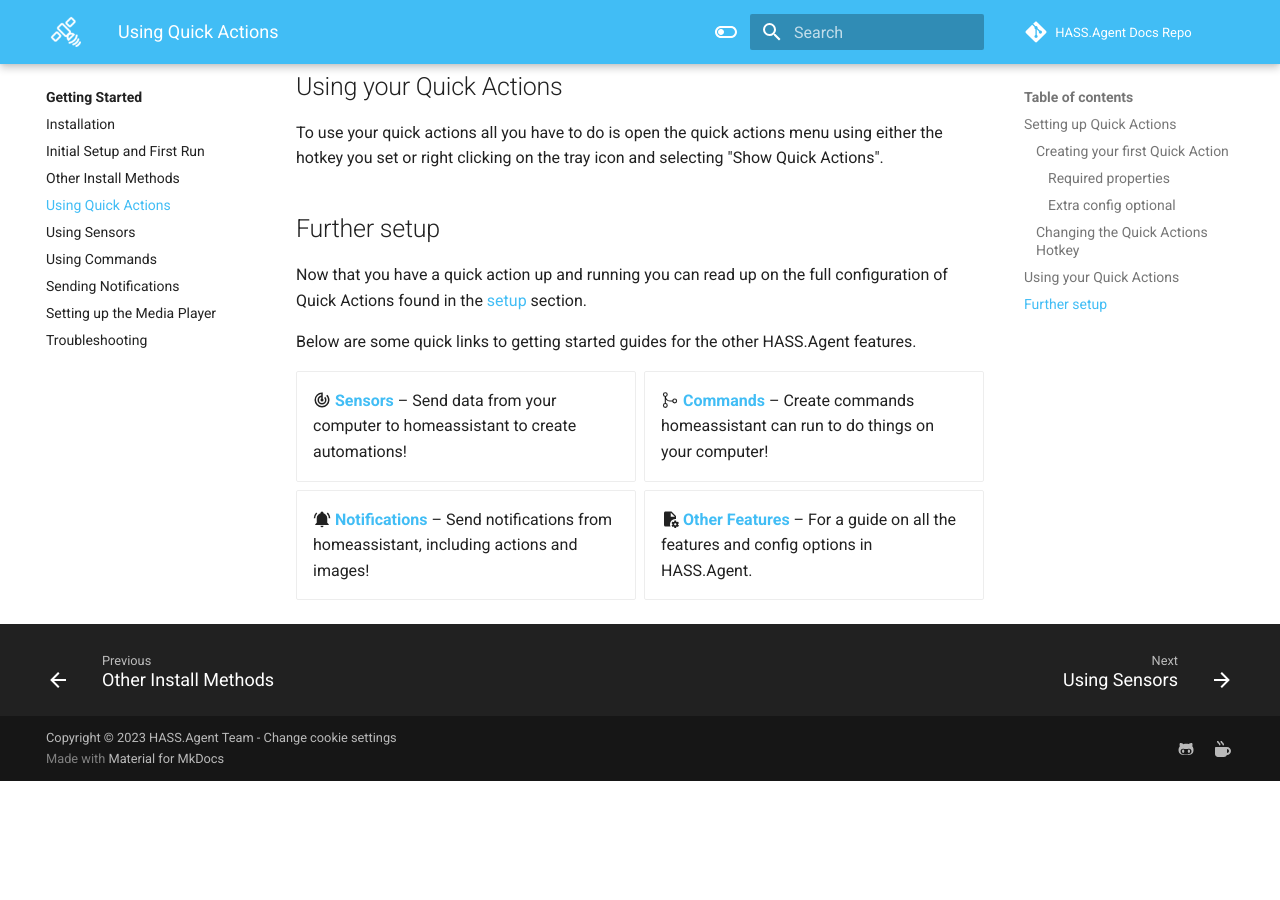
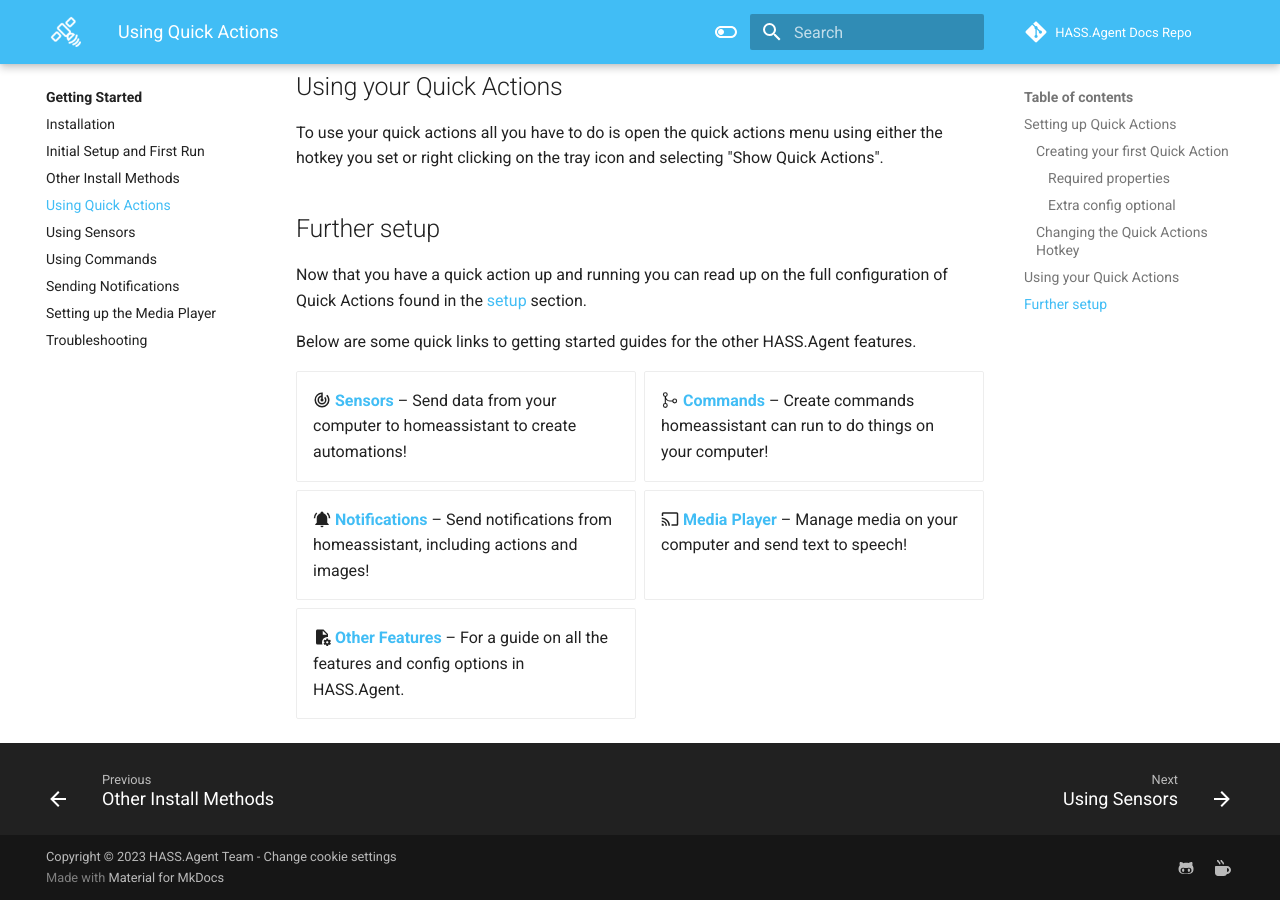
Before and after one commit to hass-agent/HASS.Agent-Documentation, an MkDocs documentation site: the page built from docs/getting-started/quick-actions.md, in a window 1280 px wide and 900 px high, scrolled down 1590 px. Built offline with MkDocs 1.6.1 and Material for MkDocs 9.7.7, drawn with Linux system fonts in a browser that asks for light colours; a script that is not in the unit is left out; comment, search, counter and statistics services are not loaded; the version menu is left out; before the commit the page ends 2371 px from its top, so only the background shows below that.

Commit message:
Add Media player card to further reading

```diff
--- a/docs/getting-started/quick-actions.md
+++ b/docs/getting-started/quick-actions.md
@@ -48,6 +48,7 @@
 - :material-radar: **[Sensors]** – Send data from your computer to homeassistant to create automations!
 - :octicons-git-merge-24: **[Commands]** – Create commands homeassistant can run to do things on your computer!
 - :material-bell-ring: **[Notifications]** – Send notifications from homeassistant, including actions and images!
+- :material-cast: **[Media Player]** – Manage media on your computer and send text to speech!
 - :material-file-cog: **[Other Features]** – For a guide on all the features and config options in HASS.Agent.
 
 </div>
@@ -55,4 +56,5 @@
 [Sensors]: ./sensors.md
 [Commands]: ./commands.md
 [Notifications]: ./notifications.md
+[Media Player]: ./media-player.md
 [Other Features]: ../setup/index.md
```
Also changed, not shown: docs/getting-started/initial-setup.md (+2 -0 lines).
